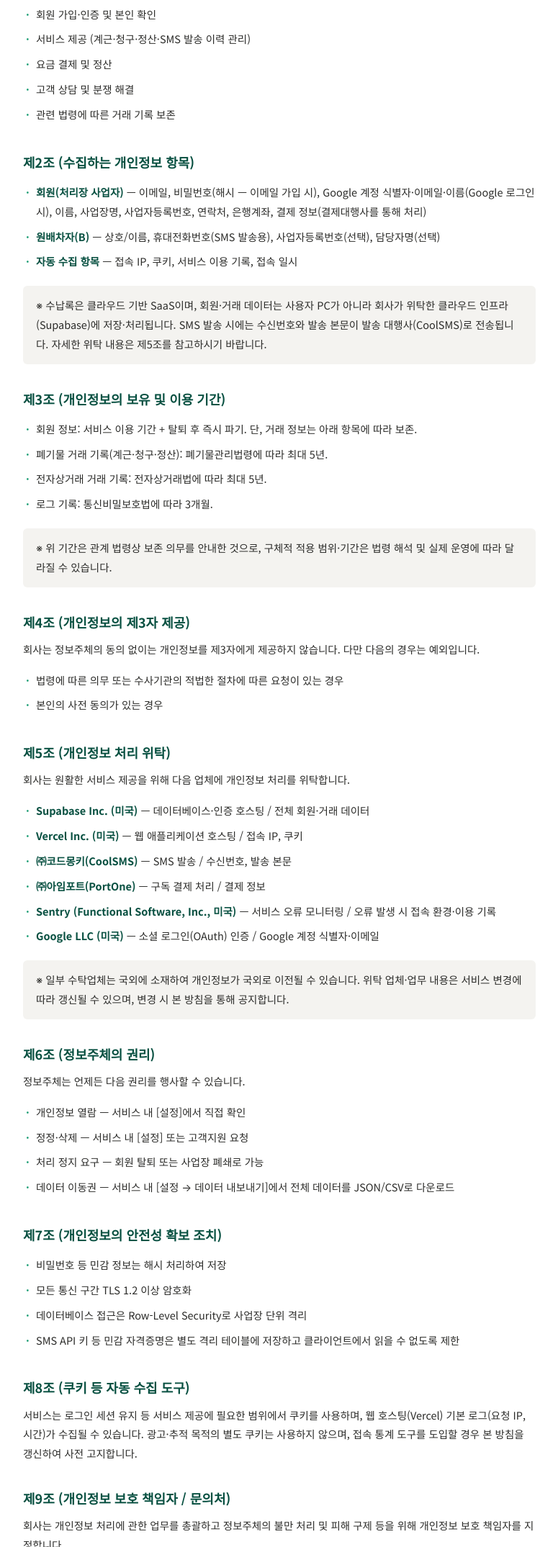
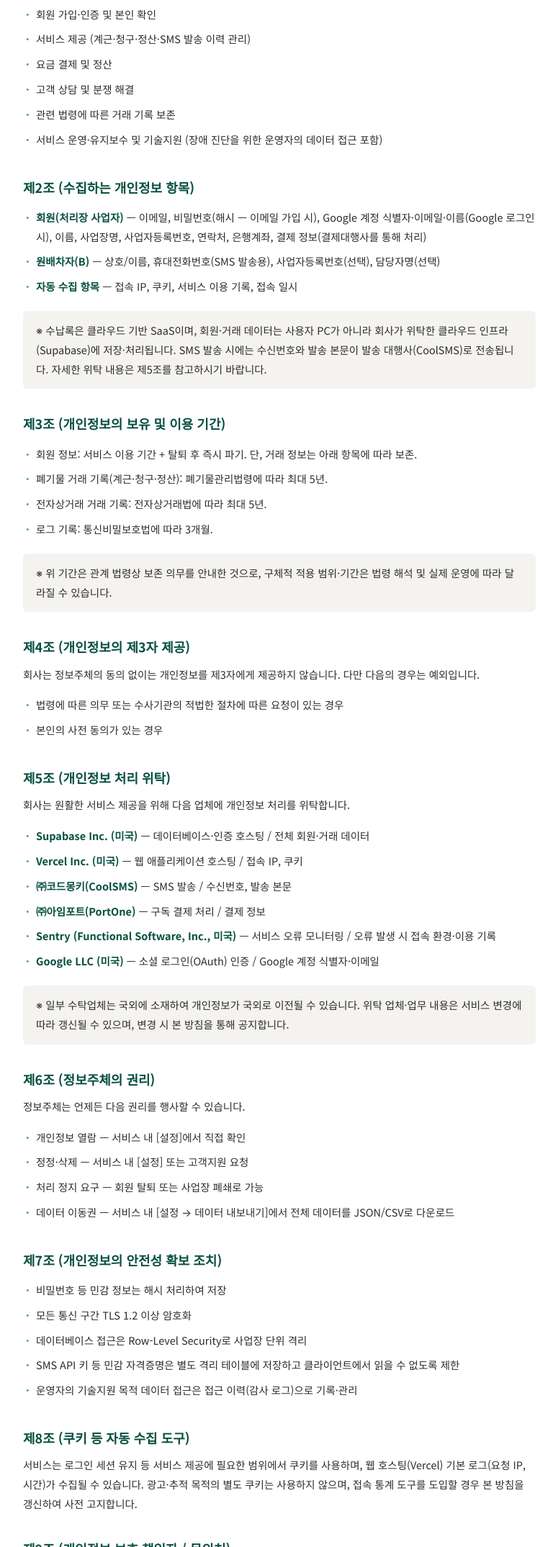
Before and after one commit to Hyunwook-Kim-WV/sunaprok_webpage, a plain HTML site: page privacy.html in a window 1280 px wide. Shown: the part 472-2621 px from the top of the page at 72% size, without its empty margins (252-1027 px from the left). Drawn offline with Linux system fonts and the light colour scheme.

Commit message:
docs: 개인정보처리방침·약관에 운영자 지원 접근 동의 조항 추가
Co-Authored-By: Claude Opus 4.8 (1M context) <noreply@anthropic.com>

```diff
--- a/privacy.html
+++ b/privacy.html
@@ -61,6 +61,7 @@
       <li>요금 결제 및 정산</li>
       <li>고객 상담 및 분쟁 해결</li>
       <li>관련 법령에 따른 거래 기록 보존</li>
+      <li>서비스 운영·유지보수 및 기술지원 (장애 진단을 위한 운영자의 데이터 접근 포함)</li>
     </ul>
 
     <h2>제2조 (수집하는 개인정보 항목)</h2>
@@ -125,6 +126,7 @@
       <li>모든 통신 구간 TLS 1.2 이상 암호화</li>
       <li>데이터베이스 접근은 Row-Level Security로 사업장 단위 격리</li>
       <li>SMS API 키 등 민감 자격증명은 별도 격리 테이블에 저장하고 클라이언트에서 읽을 수 없도록 제한</li>
+      <li>운영자의 기술지원 목적 데이터 접근은 접근 이력(감사 로그)으로 기록·관리</li>
     </ul>
 
     <h2>제8조 (쿠키 등 자동 수집 도구)</h2>
```
Also changed, not shown: terms.html (+1 -0 lines).
